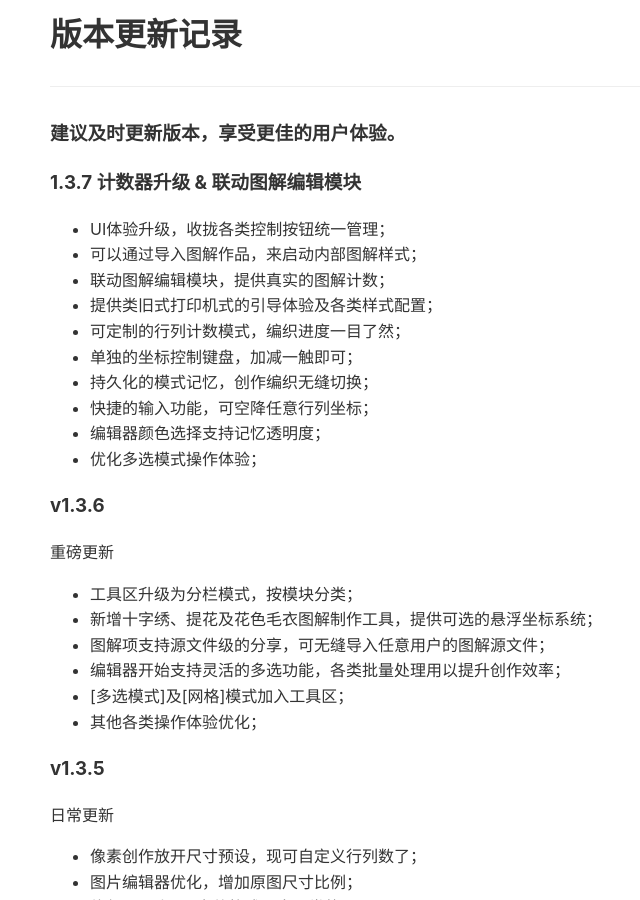
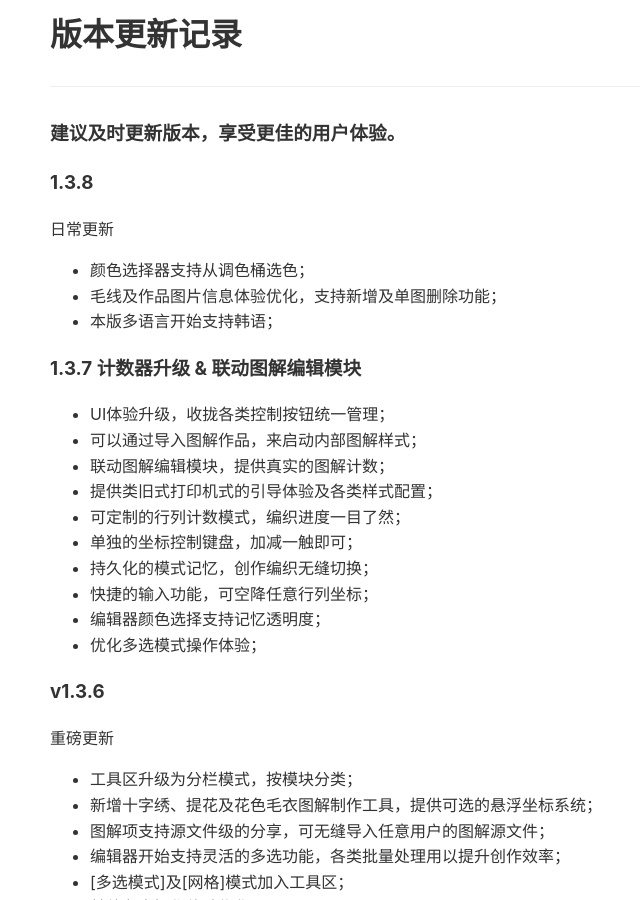
Before and after one commit to iBlackStone/iblackstone.github.io, a Jekyll site: the page built from setword/versions.md, in a window 1280 px wide and 900 px high. Shown: the whole window, without its empty margins (206-846 px from the left). Built offline with Jekyll 4.4.1, drawn with Linux system fonts in a browser that asks for light colours.

```diff
--- a/setword/versions.md
+++ b/setword/versions.md
@@ -4,6 +4,13 @@ title: "版本更新记录"
 ---
 
 ### 建议及时更新版本，享受更佳的用户体验。
+
+### 1.3.8
+
+日常更新
+- 颜色选择器支持从调色桶选色；
+- 毛线及作品图片信息体验优化，支持新增及单图删除功能；
+- 本版多语言开始支持韩语；
 
 
 ### 1.3.7 计数器升级 & 联动图解编辑模块
```
Also changed, not shown: setword/versionsen.md (+7 -0 lines).
